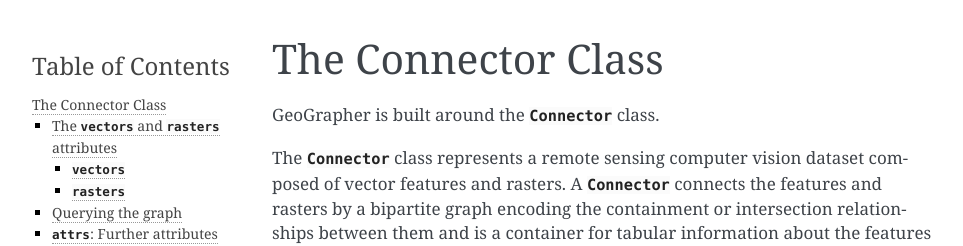
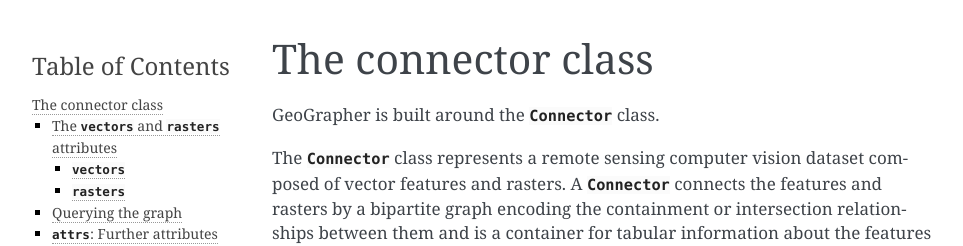
Before and after one commit to dida-do/GeoGrapher, a Sphinx documentation site: the page built from docs/source/connector.rst, in a window 1280 px wide and 900 px high. Shown: the top 246 px of the window, without its empty margins (148-1111 px from the left). Built offline with Sphinx 7.4.7, drawn with Linux system fonts in a browser that asks for light colours; pages that are not in the unit, such as notebooks, are missing from menus.

Commit message:
docs: changed overlooked title to sentence case

```diff
--- a/docs/source/connector.rst
+++ b/docs/source/connector.rst
@@ -1,5 +1,5 @@
 ###################
-The Connector Class
+The connector class
 ###################
 
 GeoGrapher is built around the :class:`Connector` class.
```
